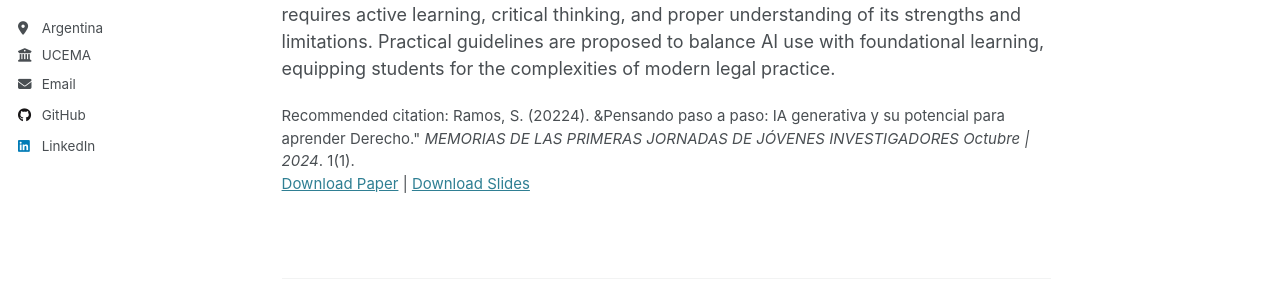
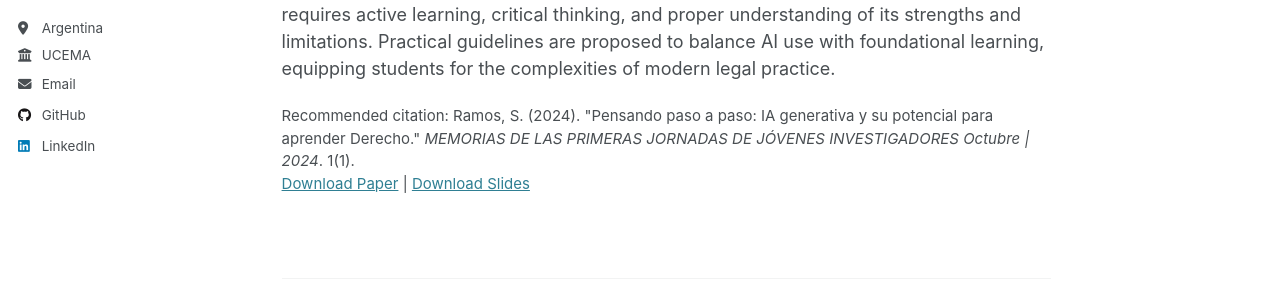
Before and after one commit to saiefr/saiefr.github.io, a Jekyll site: the page built from _publications/2024-10_paper-jornadas ucema.md, in a window 1280 px wide and 1234 px high. Shown: the part 358-657 px from the top of the window. Built offline with Jekyll 4.4.1, drawn with Linux system fonts in a browser that asks for light colours.

Commit message:
Update 2024-10_paper-jornadas ucema.md

```diff
--- a/_publications/2024-10_paper-jornadas ucema.md
+++ b/_publications/2024-10_paper-jornadas ucema.md
@@ -6,6 +6,6 @@ date: Oct 2024
 venue: 'MEMORIAS DE LAS PRIMERAS JORNADAS DE JÓVENES INVESTIGADORES Octubre | 2024'
 slidesurl: 'https://saiefr.github.io/files/paper1_slides.pdf'
 paperurl: 'https://ucema.edu.ar/sites/default/files/2025-02/Memorias_JJI_2024.pdf'
-citation: 'Ramos, S. (20224). &Pensando paso a paso: IA generativa y su potencial para aprender Derecho.&quot; <i>MEMORIAS DE LAS PRIMERAS JORNADAS DE JÓVENES INVESTIGADORES Octubre | 2024</i>. 1(1).'
+citation: 'Ramos, S. (2024). &quot;Pensando paso a paso: IA generativa y su potencial para aprender Derecho.&quot; <i>MEMORIAS DE LAS PRIMERAS JORNADAS DE JÓVENES INVESTIGADORES Octubre | 2024</i>. 1(1).'
 ---
 Summary: This paper explores the transformative potential of generative AI in legal education, demonstrating how its integration as a support tool can enhance students' ability to "think like lawyers." By analyzing prior studies, effective techniques, and prompt engineering principles, the paper concludes that generative AI is highly versatile but requires active learning, critical thinking, and proper understanding of its strengths and limitations. Practical guidelines are proposed to balance AI use with foundational learning, equipping students for the complexities of modern legal practice.
```
